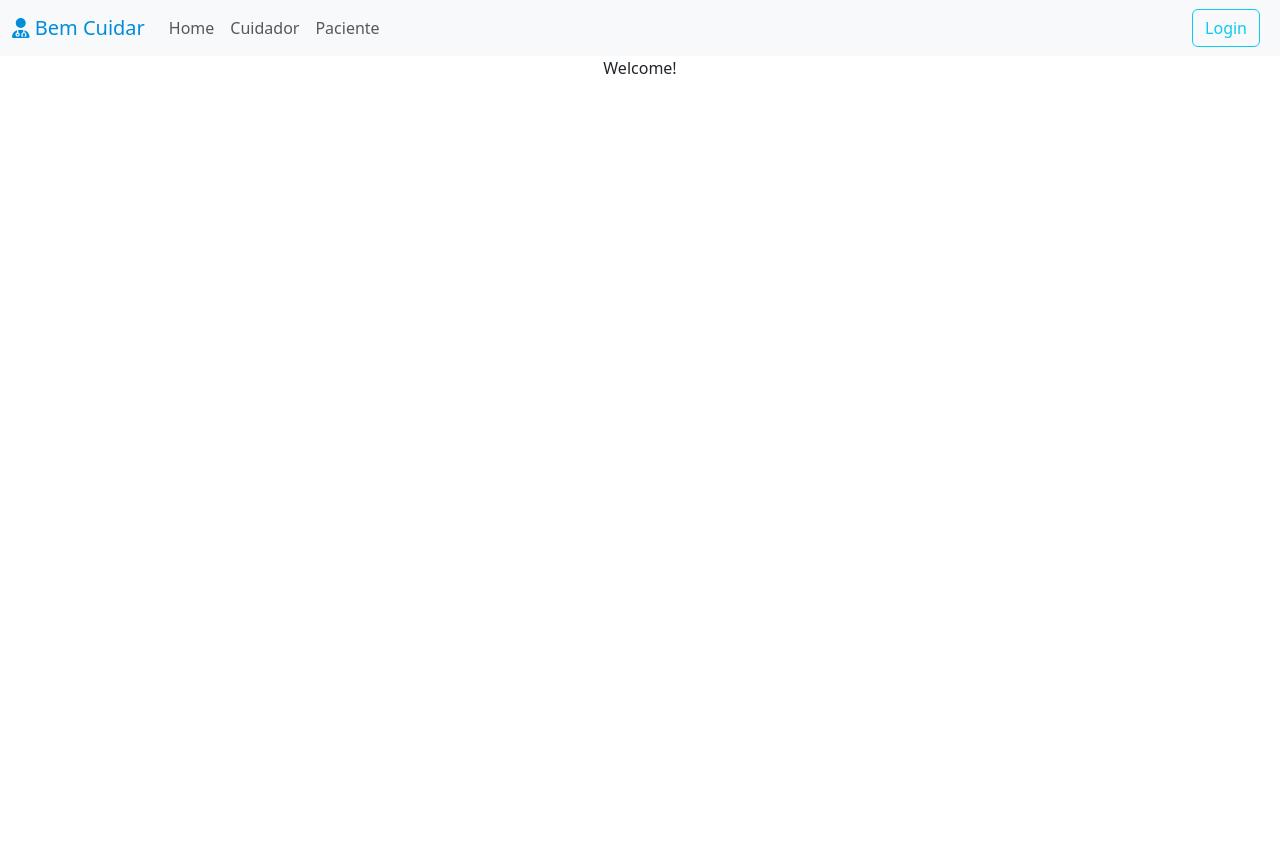
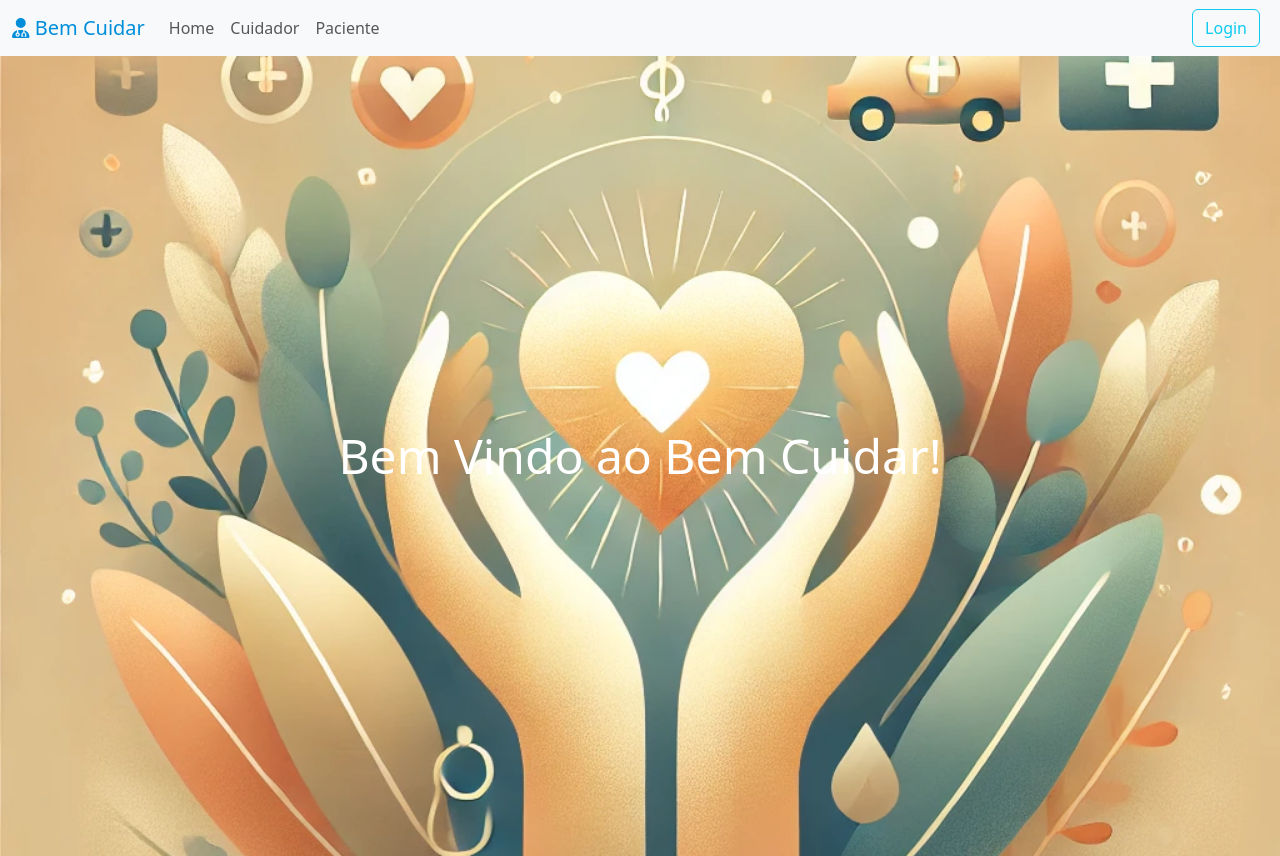
Before and after one commit to AkidauanaBrito/bem-cuidar, a React (Create React App) app: page / in a window 1280 px wide. Before the commit the page ends 800 px from the top, so only its background shows below. Built offline with nearby package versions, Linux system fonts and the light colour scheme; no server answers.

Commit message:
adicionando background para pagina home

```diff
--- a/src/components/home/Home.js
+++ b/src/components/home/Home.js
@@ -1,11 +1,26 @@
 import React from "react";
 
-const Home = () =>{
+const Home = () => {
+    const backgroundImage = "url('/bemcuidar2.webp')";
+
     return (
-        <div>
-            Welcome!
+        <div
+            style={{
+                backgroundImage: backgroundImage,
+                backgroundSize: 'cover',
+                backgroundPosition: 'center',
+                height: '100vh',
+                width: '100%',
+                display: 'flex',
+                justifyContent: 'center',
+                alignItems: 'center',
+                fontSize: '3em',
+                color: 'white',
+            }}
+        >
+            Bem Vindo ao Bem Cuidar!
         </div>
-    )
-}
+    );
+};
 
-export default Home
+export default Home;
```
Also changed, not shown: public/bemcuidar.webp (added), public/bemcuidar2.webp (added).
